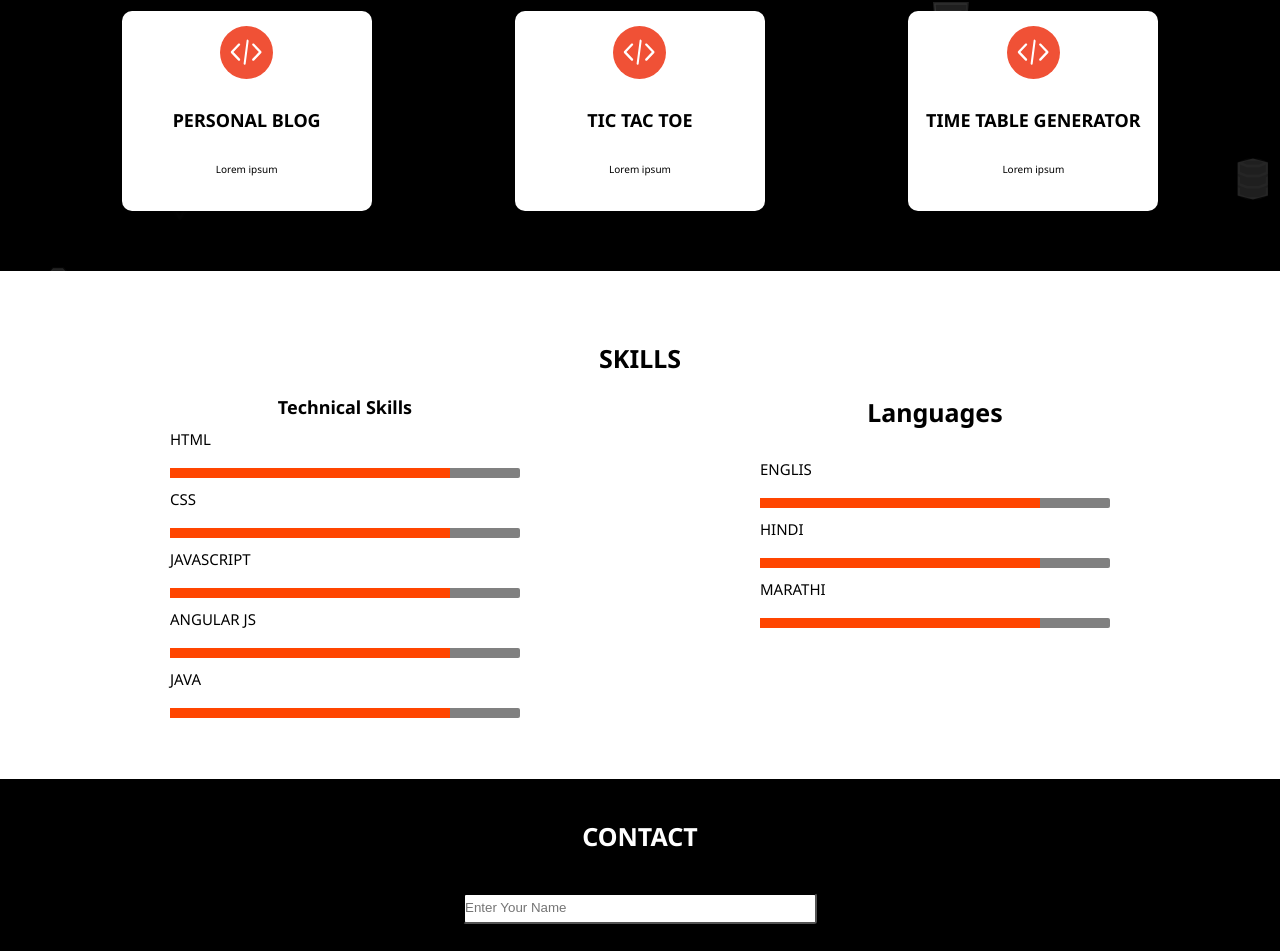
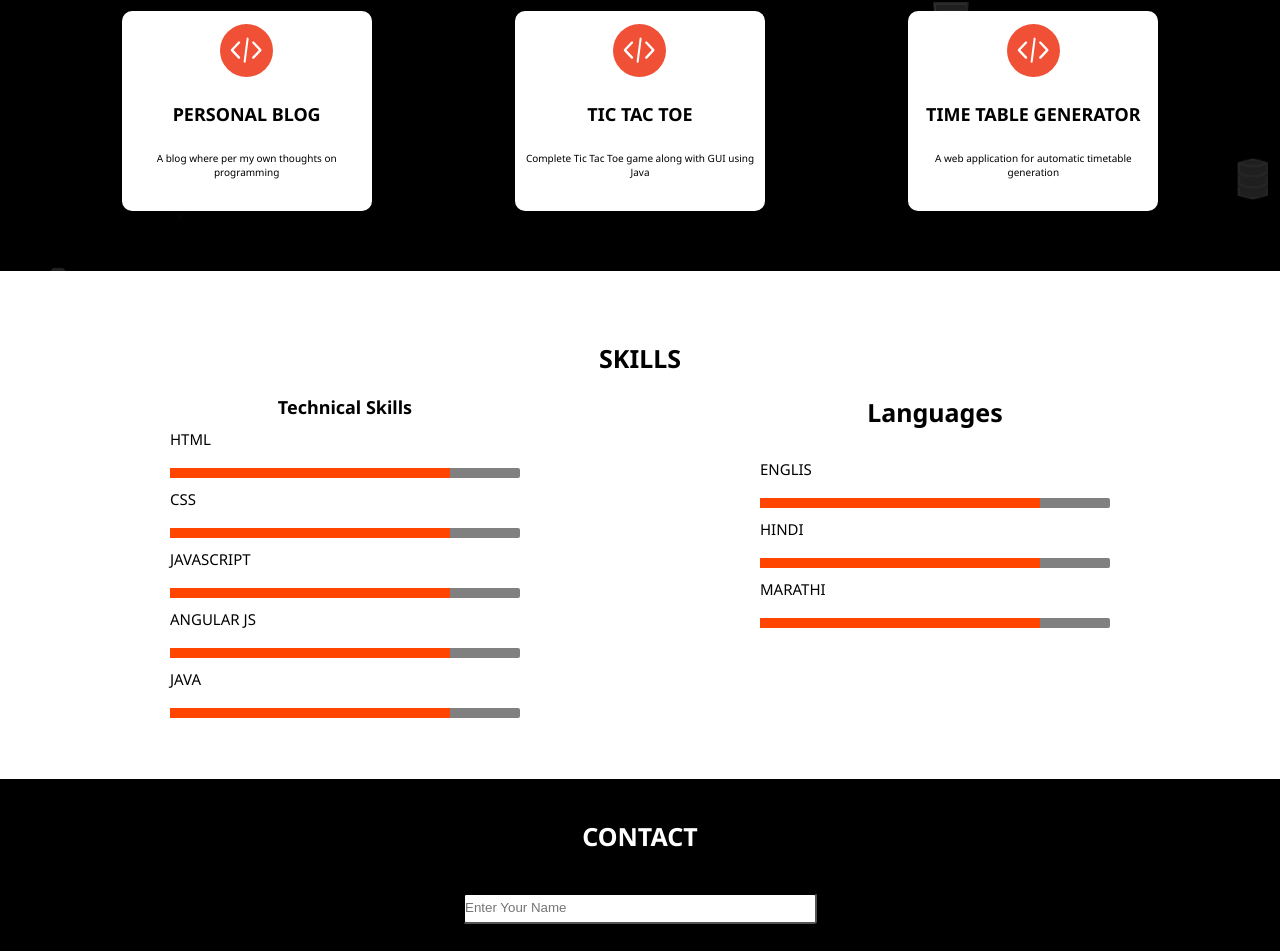
Before and after one commit to kiransalunke121/MyProfile, a plain HTML site: page index.html in a window 1280 px wide. Shown: the part 1123-2074 px from the top of the page. Drawn offline with Linux system fonts and the light colour scheme.

Commit message:
index.html

```diff
--- a/index.html
+++ b/index.html
@@ -54,17 +54,17 @@
                     <article>
                         <img src="assets/Coding-icon.svg " alt="">
                         <h4>PERSONAL BLOG</h4>
-                        <p>Lorem ipsum</p>
+                        <p>A blog where per my own thoughts on programming</p>
                     </article>
                     <article>
                         <img src="assets/Coding-icon.svg" alt="">
                         <h4>TIC TAC TOE</h4>
-                        <p>Lorem ipsum</p>
+                        <p>Complete Tic Tac Toe game along with GUI using Java</p>
                     </article>
                     <article>
                         <img src="assets/Coding-icon.svg" alt="">
                         <h4>TIME TABLE GENERATOR</h4>
-                        <p>Lorem ipsum</p>
+                        <p>A web application for automatic timetable generation</p>
                     </article>
                 </div>
             </section>
```
